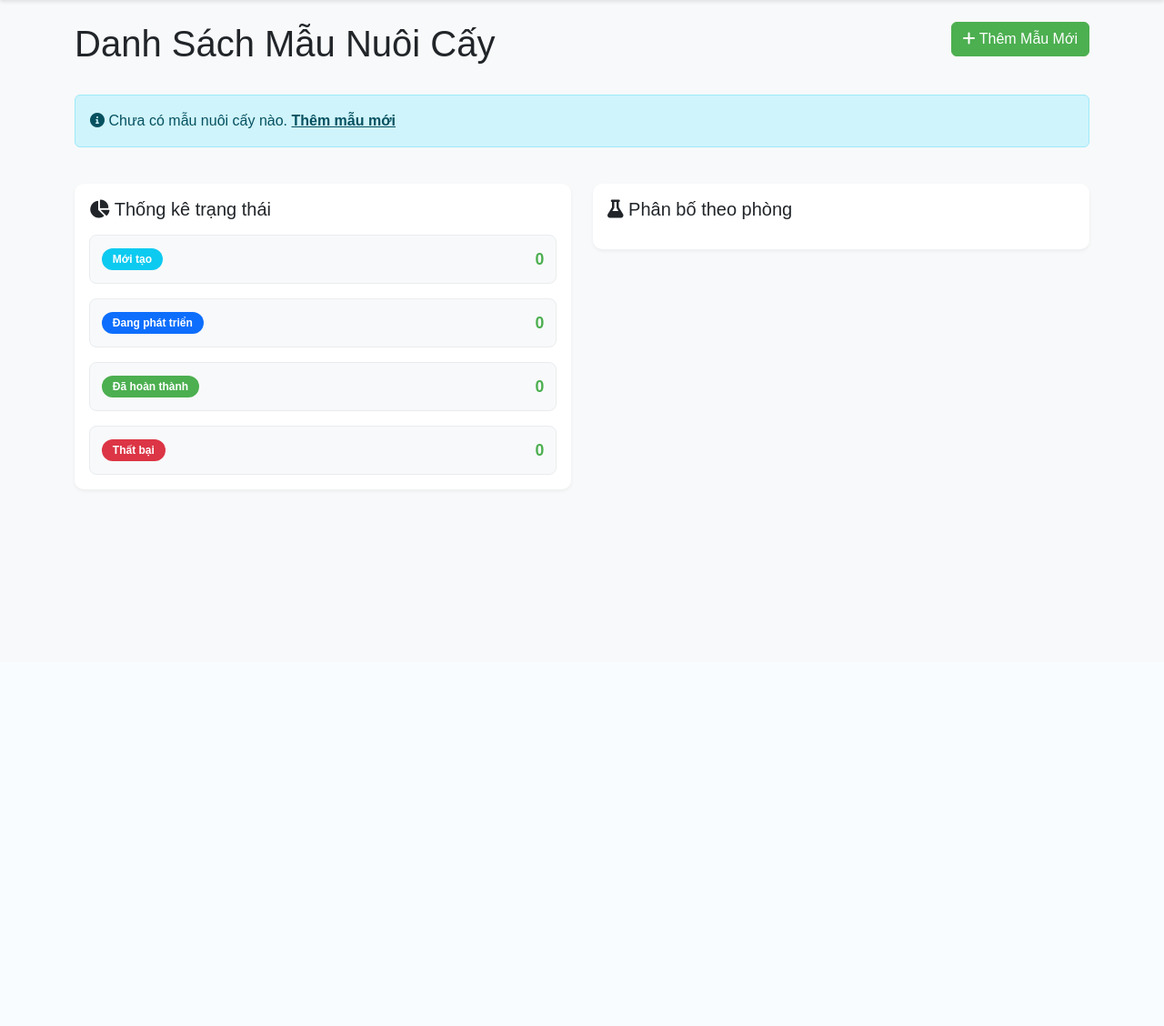
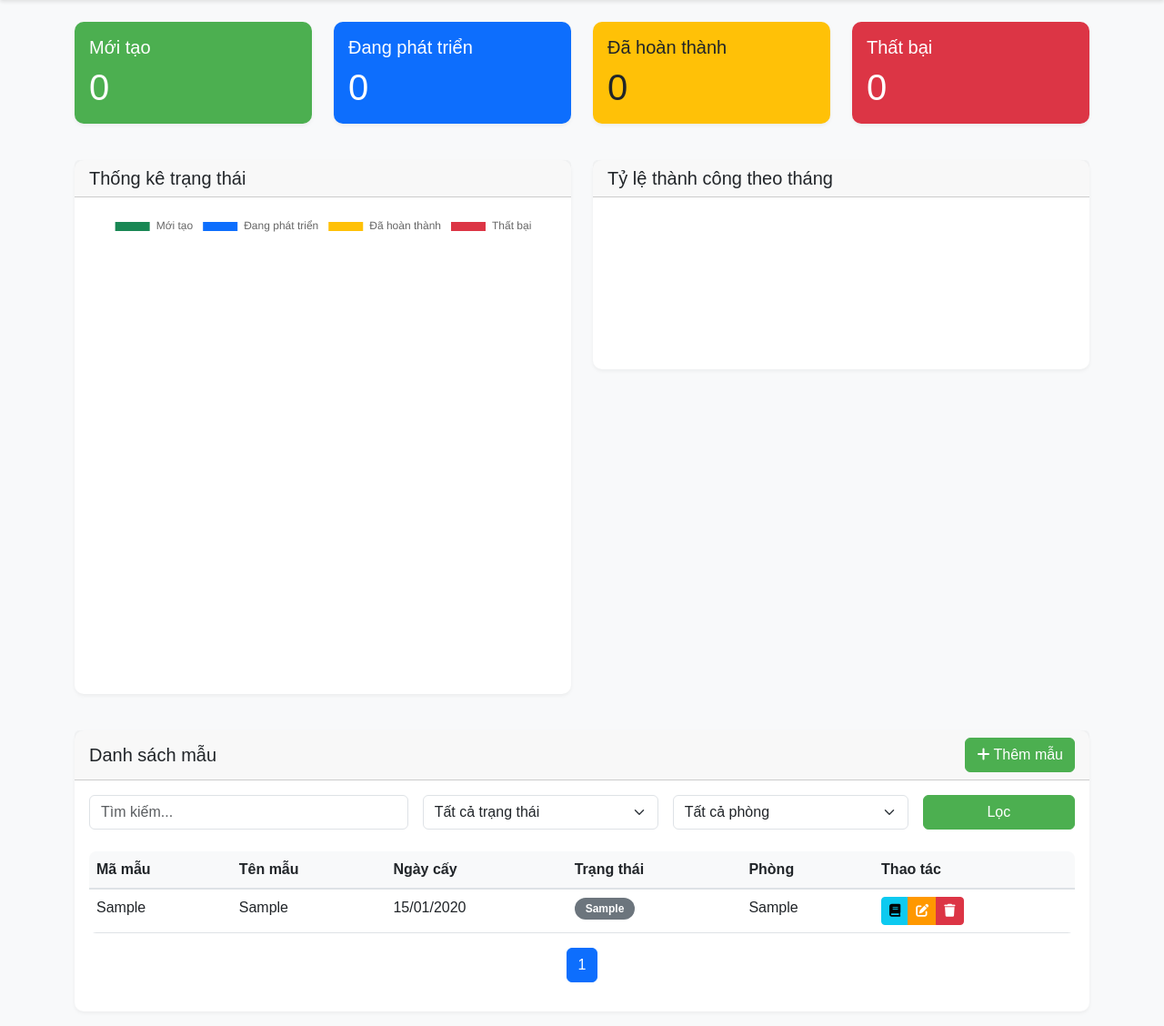
Before and after one commit to minhanh3110-svg/xuanhuong, a Flask app: page / in a window 1280 px wide. Shown: the part 72-1200 px from the top of the page at 91% size. Before the commit the page ends 611 px from the top, so only its background shows below. Run offline with Flask 3, Linux system fonts and the light colour scheme; a user stored in the database is signed in; tables that the repository leaves empty hold one stand-in row (values such as "Sample post"); data that the repository does not hold is empty; a map, chart or similar area stays blank.

Commit message:
Update index.html

```diff
--- a/templates/index.html
+++ b/templates/index.html
@@ -1,151 +1,211 @@
 {% extends "base.html" %}
 
-{% block title %}Trang Chủ{% endblock %}
+{% block title %}Trang chủ{% endblock %}
 
 {% block content %}
 <div class="row mb-4">
-    <div class="col-md-8">
-        <h1>Danh Sách Mẫu Nuôi Cấy</h1>
-    </div>
-    <div class="col-md-4 text-end">
-        <a href="{{ url_for('them_mau') }}" class="btn btn-primary">
-            <i class="fas fa-plus"></i> Thêm Mẫu Mới
-        </a>
+    <div class="col-md-3">
+        <div class="card bg-success text-white">
+            <div class="card-body">
+                <h5 class="card-title">Mới tạo</h5>
+                <p class="card-text display-6">{{ stats.new_count }}</p>
             </div>
         </div>
-
-<div class="row">
-    {% for mau in mau_cay_mo %}
-    <div class="col-md-4 mb-4">
-        <div class="card h-100">
+    </div>
+    <div class="col-md-3">
+        <div class="card bg-primary text-white">
             <div class="card-body">
-                <div class="d-flex justify-content-between align-items-start mb-2">
-                    <h5 class="card-title">{{ mau.ten_mau }}</h5>
-                    <span class="badge {% if mau.trang_thai == 'Mới tạo' %}bg-info
-                                     {% elif mau.trang_thai == 'Đang phát triển' %}bg-primary
-                                     {% elif mau.trang_thai == 'Đã hoàn thành' %}bg-success
-                                     {% else %}bg-danger{% endif %}">
-                        {{ mau.trang_thai }}
-                    </span>
+                <h5 class="card-title">Đang phát triển</h5>
+                <p class="card-text display-6">{{ stats.developing_count }}</p>
             </div>
-                <h6 class="card-subtitle mb-2 text-muted">
-                    <i class="fas fa-leaf"></i> {{ mau.loai_cay or "Không rõ" }}
-                </h6>
-                <p class="card-text">{{ mau.mo_ta }}</p>
-                <div class="card-text small text-muted mb-3">
-                    <div><i class="fas fa-calendar"></i> Ngày cấy: {{ mau.ngay_cay.strftime('%d/%m/%Y') }}</div>
-                    {% if mau.phong %}
-                    <div><i class="fas fa-flask"></i> Phòng: {{ mau.phong.ten_phong }}</div>
-                    {% endif %}
         </div>
-                <div class="card-actions">
-                    <a href="{{ url_for('xem_mau', id=mau.id) }}" class="btn btn-outline-primary btn-sm">
-                        <i class="fas fa-info-circle"></i> Chi tiết
-                    </a>
-                    <a href="{{ url_for('sua_mau', id=mau.id) }}" class="btn btn-outline-success btn-sm">
-                        <i class="fas fa-edit"></i> Cập nhật
-                    </a>
-                    <a href="{{ url_for('xoa_mau', id=mau.id) }}" class="btn btn-outline-danger btn-sm"
-                       onclick="return confirm('Bạn có chắc muốn xóa mẫu này?')">
-                        <i class="fas fa-trash"></i> Xóa
-                    </a>
+    </div>
+    <div class="col-md-3">
+        <div class="card bg-warning text-dark">
+            <div class="card-body">
+                <h5 class="card-title">Đã hoàn thành</h5>
+                <p class="card-text display-6">{{ stats.completed_count }}</p>
+            </div>
+        </div>
+    </div>
+    <div class="col-md-3">
+        <div class="card bg-danger text-white">
+            <div class="card-body">
+                <h5 class="card-title">Thất bại</h5>
+                <p class="card-text display-6">{{ stats.failed_count }}</p>
             </div>
         </div>
     </div>
 </div>
-    {% else %}
-    <div class="col-12">
-        <div class="alert alert-info">
-            <i class="fas fa-info-circle"></i> Chưa có mẫu nuôi cấy nào.
-            <a href="{{ url_for('them_mau') }}" class="alert-link">Thêm mẫu mới</a>
-        </div>
-    </div>
-    {% endfor %}
-</div>
 
-<div class="row mt-4">
+<div class="row mb-4">
     <div class="col-md-6">
         <div class="card">
+            <div class="card-header">
+                <h5 class="card-title mb-0">Thống kê trạng thái</h5>
+            </div>
             <div class="card-body">
-                <h5 class="card-title">
-                    <i class="fas fa-chart-pie"></i> Thống kê trạng thái
-                </h5>
-                <div class="status-stats">
-                    <div class="status-item">
-                        <span class="badge bg-info">Mới tạo</span>
-                        <span class="count">{{ mau_cay_mo|selectattr('trang_thai', 'equalto', 'Mới tạo')|list|length }}</span>
-                    </div>
-                    <div class="status-item">
-                        <span class="badge bg-primary">Đang phát triển</span>
-                        <span class="count">{{ mau_cay_mo|selectattr('trang_thai', 'equalto', 'Đang phát triển')|list|length }}</span>
-                    </div>
-                    <div class="status-item">
-                        <span class="badge bg-success">Đã hoàn thành</span>
-                        <span class="count">{{ mau_cay_mo|selectattr('trang_thai', 'equalto', 'Đã hoàn thành')|list|length }}</span>
-                    </div>
-                    <div class="status-item">
-                        <span class="badge bg-danger">Thất bại</span>
-                        <span class="count">{{ mau_cay_mo|selectattr('trang_thai', 'equalto', 'Thất bại')|list|length }}</span>
-                    </div>
-                </div>
+                <canvas id="statusChart"></canvas>
             </div>
         </div>
     </div>
     <div class="col-md-6">
         <div class="card">
+            <div class="card-header">
+                <h5 class="card-title mb-0">Tỷ lệ thành công theo tháng</h5>
+            </div>
             <div class="card-body">
-                <h5 class="card-title">
-                    <i class="fas fa-flask"></i> Phân bố theo phòng
-                </h5>
-                <div class="room-stats">
-                    {% for mau in mau_cay_mo|groupby('phong.ten_phong') %}
-                    <div class="room-item">
-                        <span class="room-name">{{ mau.grouper or 'Chưa phân phòng' }}</span>
-                        <span class="count">{{ mau.list|length }}</span>
-                    </div>
-                    {% endfor %}
+                <canvas id="successRateChart"></canvas>
             </div>
         </div>
     </div>
 </div>
+
+<div class="card">
+    <div class="card-header d-flex justify-content-between align-items-center">
+        <h5 class="mb-0">Danh sách mẫu</h5>
+        <a href="{{ url_for('them_mau') }}" class="btn btn-primary">
+            <i class="fas fa-plus"></i> Thêm mẫu
+        </a>
+    </div>
+    <div class="card-body">
+        <form class="row g-3 mb-4">
+            <div class="col-md-4">
+                <input type="text" class="form-control" name="search" placeholder="Tìm kiếm..." value="{{ request.args.get('search', '') }}">
+            </div>
+            <div class="col-md-3">
+                <select class="form-select" name="status">
+                    <option value="">Tất cả trạng thái</option>
+                    <option value="Mới tạo" {% if request.args.get('status') == 'Mới tạo' %}selected{% endif %}>Mới tạo</option>
+                    <option value="Đang phát triển" {% if request.args.get('status') == 'Đang phát triển' %}selected{% endif %}>Đang phát triển</option>
+                    <option value="Đã hoàn thành" {% if request.args.get('status') == 'Đã hoàn thành' %}selected{% endif %}>Đã hoàn thành</option>
+                    <option value="Thất bại" {% if request.args.get('status') == 'Thất bại' %}selected{% endif %}>Thất bại</option>
+                </select>
+            </div>
+            <div class="col-md-3">
+                <select class="form-select" name="room">
+                    <option value="">Tất cả phòng</option>
+                    {% for room in rooms %}
+                    <option value="{{ room.id }}" {% if request.args.get('room')|int == room.id %}selected{% endif %}>
+                        {{ room.ten_phong }}
+                    </option>
+                    {% endfor %}
+                </select>
+            </div>
+            <div class="col-md-2">
+                <button type="submit" class="btn btn-primary w-100">Lọc</button>
+            </div>
+        </form>
+
+        <div class="table-responsive">
+            <table class="table table-hover">
+                <thead>
+                    <tr>
+                        <th>Mã mẫu</th>
+                        <th>Tên mẫu</th>
+                        <th>Ngày cấy</th>
+                        <th>Trạng thái</th>
+                        <th>Phòng</th>
+                        <th>Thao tác</th>
+                    </tr>
+                </thead>
+                <tbody>
+                    {% for mau in mau_pagination.items %}
+                    <tr>
+                        <td>{{ mau.ma_mau }}</td>
+                        <td>{{ mau.ten_mau }}</td>
+                        <td>{{ mau.ngay_cay.strftime('%d/%m/%Y') }}</td>
+                        <td>
+                            <span class="badge bg-{{ mau.trang_thai|status_color }}">
+                                {{ mau.trang_thai }}
+                            </span>
+                        </td>
+                        <td>{{ mau.phong.ten_phong if mau.phong else '' }}</td>
+                        <td>
+                            <div class="btn-group">
+                                <a href="{{ url_for('them_nhat_ky', mau_id=mau.id) }}" class="btn btn-sm btn-info">
+                                    <i class="fas fa-book"></i>
+                                </a>
+                                <a href="{{ url_for('sua_mau', id=mau.id) }}" class="btn btn-sm btn-warning">
+                                    <i class="fas fa-edit"></i>
+                                </a>
+                                <a href="{{ url_for('xoa_mau', id=mau.id) }}" class="btn btn-sm btn-danger"
+                                   onclick="return confirm('Bạn có chắc chắn muốn xóa mẫu này?')">
+                                    <i class="fas fa-trash"></i>
+                                </a>
+                            </div>
+                        </td>
+                    </tr>
+                    {% endfor %}
+                </tbody>
+            </table>
+        </div>
+
+        <nav>
+            <ul class="pagination justify-content-center">
+                {% for page in mau_pagination.iter_pages() %}
+                    {% if page %}
+                        <li class="page-item {{ 'active' if page == mau_pagination.page else '' }}">
+                            <a class="page-link" href="{{ url_for('index', page=page, **request.args) }}">{{ page }}</a>
+                        </li>
+                    {% else %}
+                        <li class="page-item disabled">
+                            <span class="page-link">...</span>
+                        </li>
+                    {% endif %}
+                {% endfor %}
+            </ul>
+        </nav>
+    </div>
 </div>
 {% endblock %}
 
-{% block styles %}
-<style>
-.card-actions {
-    display: flex;
-    gap: 0.5rem;
+{% block extra_js %}
+<script>
+document.addEventListener('DOMContentLoaded', function() {
+    // Biểu đồ trạng thái
+    fetch('{{ url_for("api_thong_ke_trang_thai") }}')
+        .then(response => response.json())
+        .then(data => {
+            const ctx = document.getElementById('statusChart').getContext('2d');
+            new Chart(ctx, {
+                type: 'pie',
+                data: {
+                    labels: data.labels,
+                    datasets: [{
+                        data: data.data,
+                        backgroundColor: ['#198754', '#0d6efd', '#ffc107', '#dc3545']
+                    }]
                 }
+            });
+        });
 
-.status-stats, .room-stats {
-    display: flex;
-    flex-direction: column;
-    gap: 1rem;
-    margin-top: 1rem;
+    // Biểu đồ tỷ lệ thành công
+    fetch('{{ url_for("api_thong_ke_nang_suat") }}')
+        .then(response => response.json())
+        .then(data => {
+            const ctx = document.getElementById('successRateChart').getContext('2d');
+            new Chart(ctx, {
+                type: 'line',
+                data: {
+                    labels: data.labels,
+                    datasets: [{
+                        label: 'Tỷ lệ thành công (%)',
+                        data: data.data,
+                        borderColor: '#0d6efd',
+                        tension: 0.1
+                    }]
+                },
+                options: {
+                    scales: {
+                        y: {
+                            beginAtZero: true,
+                            max: 100
                         }
-
-.status-item, .room-item {
-    display: flex;
-    justify-content: space-between;
-    align-items: center;
-    padding: 0.5rem;
-    background: #f8f9fa;
-    border-radius: 4px;
                     }
-
-.count {
-    font-weight: bold;
-    color: #4CAF50;
                 }
-
-.room-name {
-    font-weight: 500;
-    color: #333;
-}
-
-.badge {
-    padding: 0.5em 1em;
-}
-</style>
+            });
+        });
+});
+</script>
 {% endblock %}
```
Lines whose indentation alone changed are shown as unchanged.
